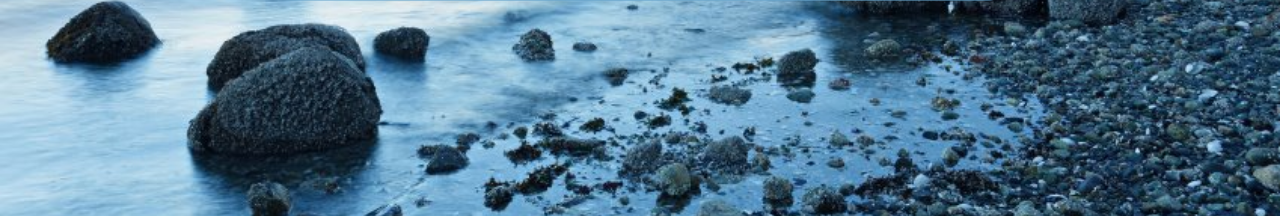
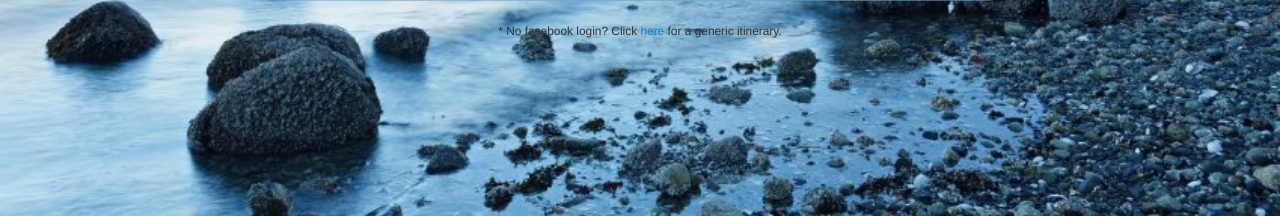
Before and after one commit to akuhn/insight, a Flask app: template app/templates/index.html in a window 1280 px wide. Shown: the part 529-745 px from the top of the page. Run offline with Flask 2, Linux system fonts and the light colour scheme; the template is opened without the code that fills it, so the values that code supplies are empty; parts of the project's set-up code (start-up, migrations or seed data) failed here and were passed over; some libraries are stand-ins or nearby versions.

Commit message:
No facebook login? Click here for a demo.

```diff
--- a/app/templates/index.html
+++ b/app/templates/index.html
@@ -45,7 +45,6 @@
 <body>
 	<div id="fb-root"></div>
 	<script>
-	  // Additional JS functions here
 	  window.fbAsyncInit = function() {
 	    FB.init({
 	      appId: {{ facebook_key }},
@@ -53,7 +52,6 @@
 	      cookie: true
 	    });
 	  };
-
 		function connect() {
 	    FB.login(function(response) {
         if (response.authResponse) {
@@ -63,7 +61,6 @@
         }
 		  }, {scope:'user_likes'});
 		}
-
 	  // Load the SDK Asynchronously
 	  (function(d){
 	     var js, id = 'facebook-jssdk', ref = d.getElementsByTagName('script')[0];
@@ -100,17 +97,18 @@
             </li>
           </ul>
         </div>
-	</div>
+			</div>
     </div>
   </div>
 
-    <div class="container">
+  <div class="container">
 		<div class="jumbotron hero-unit">
 			<h1>One Day in Town?</h1>
 			<p class="lead">We got you covered. Get your personalized day now!</p>
 			<button class="btn btn-large btn-success" onclick="connect()">Connect with Facebook</button>
 		</div>
-    </div>
+  </div>
+	<center><small>* No facebook login? Click <a href="/me">here</a> for a generic itinerary.</small></center>
 
 </body>
 </html>
```
